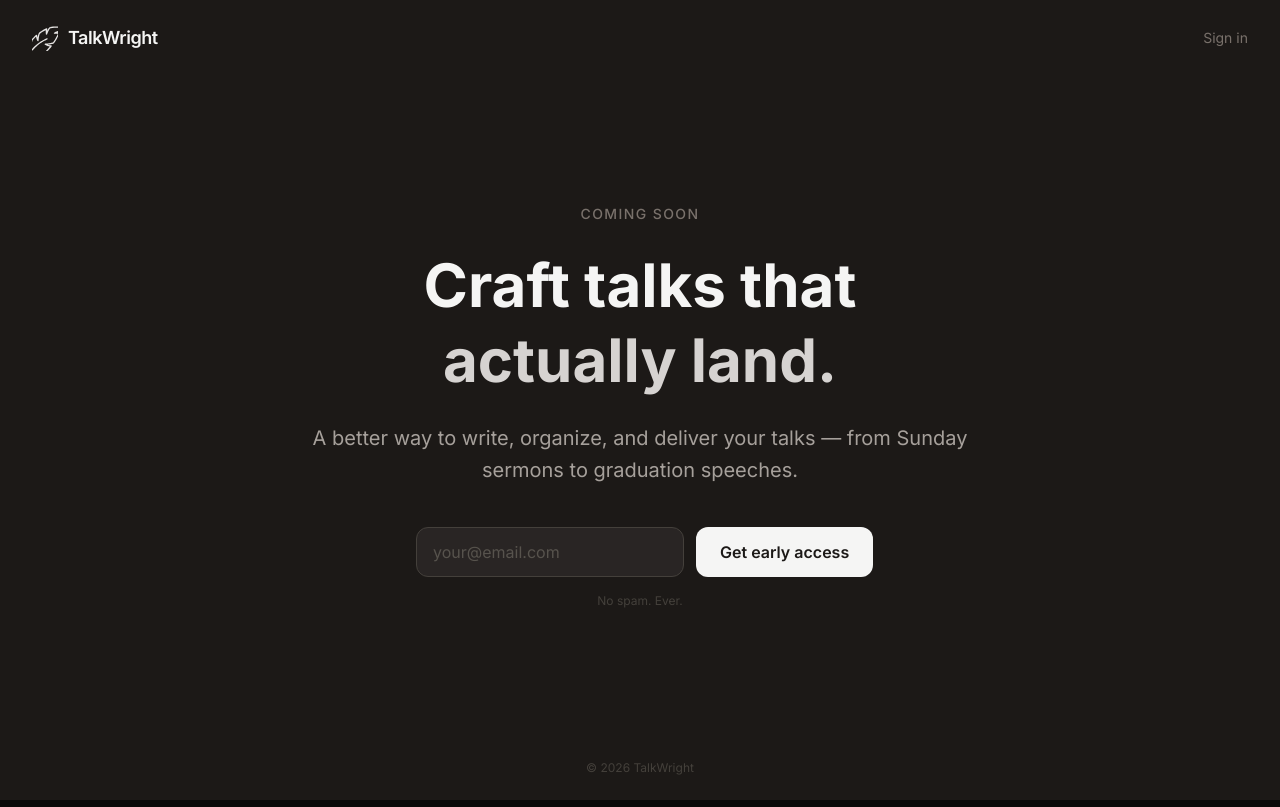
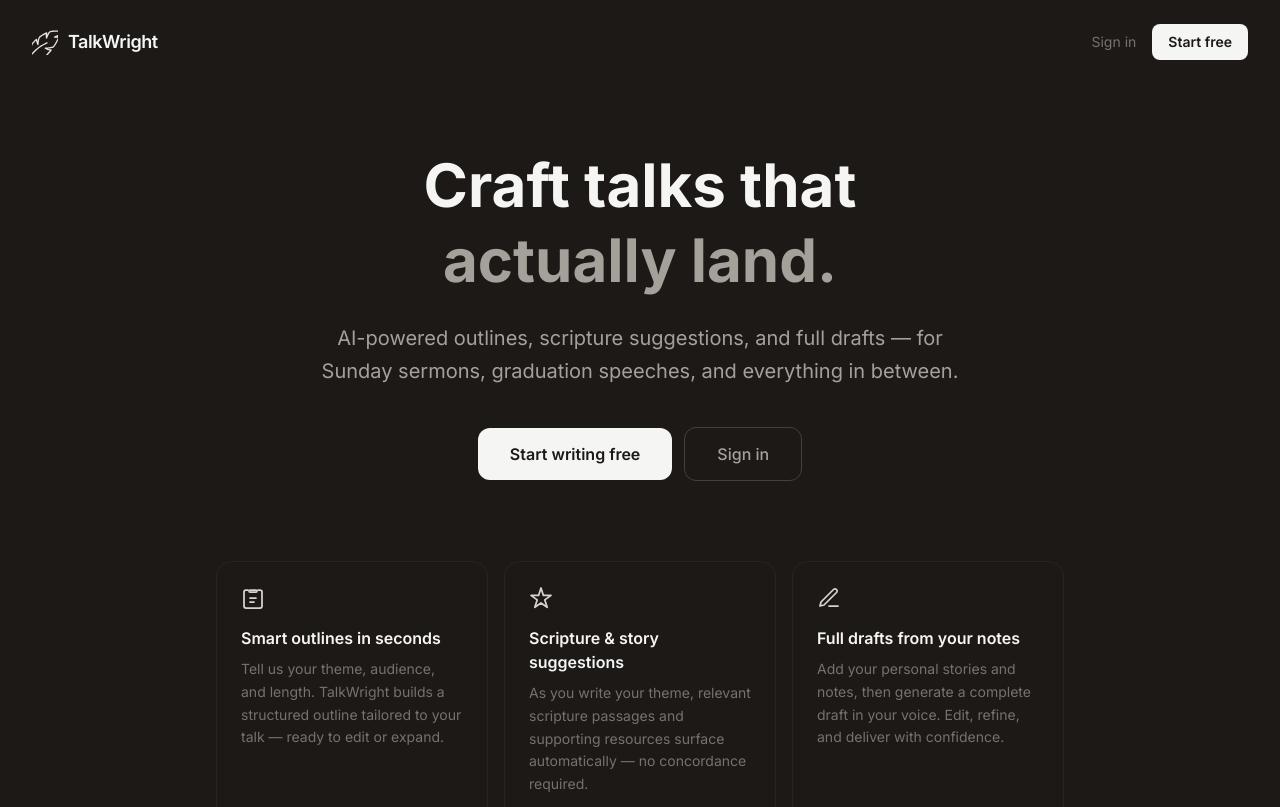
Before and after one commit to rockytauceti/talkwright, a Next.js app: page / in a window 1280 px wide. Shown: the top 807 px of the page. Built offline with nearby package versions, Linux system fonts and the light colour scheme; no server answers.

Commit message:
feat: build out home screen — hero, features, email capture, sign-up CTA

```diff
--- a/src/app/LandingPage.tsx
+++ b/src/app/LandingPage.tsx
@@ -3,6 +3,16 @@
 import { useState } from 'react'
 import Link from 'next/link'
 import Logo from '@/components/Logo'
+
+function FeatureCard({ icon, title, body }: { icon: React.ReactNode; title: string; body: string }) {
+  return (
+    <div className="bg-stone-900 border border-stone-800 rounded-2xl p-6 text-left">
+      <div className="mb-4 text-stone-300">{icon}</div>
+      <h3 className="text-stone-100 font-semibold text-base mb-2">{title}</h3>
+      <p className="text-stone-500 text-sm leading-relaxed">{body}</p>
+    </div>
+  )
+}
 
 export default function LandingPage() {
   const [email, setEmail] = useState('')
@@ -33,55 +43,113 @@ export default function LandingPage() {
           <Logo size={26} theme="dark" />
           <span className="text-stone-100 font-semibold text-lg tracking-tight">TalkWright</span>
         </div>
+        <div className="flex items-center gap-4">
           <Link
             href="/sign-in"
             className="text-sm text-stone-500 hover:text-stone-300 transition-colors"
           >
             Sign in
           </Link>
+          <Link
+            href="/sign-up"
+            className="text-sm bg-stone-100 hover:bg-white text-stone-900 font-semibold rounded-lg px-4 py-2 transition-colors"
+          >
+            Start free
+          </Link>
+        </div>
       </nav>
 
       {/* Hero */}
-      <div className="flex-1 flex flex-col items-center justify-center px-6 text-center">
+      <div className="flex flex-col items-center px-6 pt-16 pb-20 text-center">
         <div className="max-w-2xl mx-auto">
-          <p className="text-stone-500 text-sm font-medium uppercase tracking-widest mb-6">
-            Coming soon
-          </p>
           <h1 className="text-4xl sm:text-5xl md:text-6xl font-bold text-stone-100 leading-tight mb-6">
             Craft talks that{' '}
-            <span className="text-stone-300">actually land.</span>
+            <span className="text-stone-400">actually land.</span>
           </h1>
           <p className="text-stone-400 text-lg sm:text-xl leading-relaxed mb-10">
-            A better way to write, organize, and deliver your talks —
-            from Sunday sermons to graduation speeches.
+            AI-powered outlines, scripture suggestions, and full drafts —
+            for Sunday sermons, graduation speeches, and everything in between.
           </p>
+          <div className="flex flex-col sm:flex-row items-center justify-center gap-3">
+            <Link
+              href="/sign-up"
+              className="w-full sm:w-auto bg-stone-100 hover:bg-white text-stone-900 font-semibold rounded-xl px-8 py-3.5 transition-colors text-base"
+            >
+              Start writing free
+            </Link>
+            <Link
+              href="/sign-in"
+              className="w-full sm:w-auto border border-stone-700 hover:border-stone-500 text-stone-400 hover:text-stone-200 font-medium rounded-xl px-8 py-3.5 transition-colors text-base"
+            >
+              Sign in
+            </Link>
+          </div>
+        </div>
+      </div>
 
+      {/* Features */}
+      <div className="max-w-4xl mx-auto w-full px-6 pb-20">
+        <div className="grid grid-cols-1 sm:grid-cols-3 gap-4">
+          <FeatureCard
+            icon={
+              <svg width="24" height="24" viewBox="0 0 24 24" fill="none" stroke="currentColor" strokeWidth="1.75" strokeLinecap="round" strokeLinejoin="round">
+                <path d="M9 12h6M9 16h4M7 4H5a2 2 0 0 0-2 2v14a2 2 0 0 0 2 2h14a2 2 0 0 0 2-2V6a2 2 0 0 0-2-2h-2"/>
+                <path d="M9 4h6a1 1 0 0 1 0 2H9a1 1 0 0 1 0-2z"/>
+              </svg>
+            }
+            title="Smart outlines in seconds"
+            body="Tell us your theme, audience, and length. TalkWright builds a structured outline tailored to your talk — ready to edit or expand."
+          />
+          <FeatureCard
+            icon={
+              <svg width="24" height="24" viewBox="0 0 24 24" fill="none" stroke="currentColor" strokeWidth="1.75" strokeLinecap="round" strokeLinejoin="round">
+                <path d="M12 2l2.4 7.4H22l-6.2 4.5 2.4 7.4L12 17l-6.2 4.3 2.4-7.4L2 9.4h7.6z"/>
+              </svg>
+            }
+            title="Scripture & story suggestions"
+            body="As you write your theme, relevant scripture passages and supporting resources surface automatically — no concordance required."
+          />
+          <FeatureCard
+            icon={
+              <svg width="24" height="24" viewBox="0 0 24 24" fill="none" stroke="currentColor" strokeWidth="1.75" strokeLinecap="round" strokeLinejoin="round">
+                <path d="M12 20h9M16.5 3.5a2.121 2.121 0 0 1 3 3L7 19l-4 1 1-4 12.5-12.5z"/>
+              </svg>
+            }
+            title="Full drafts from your notes"
+            body="Add your personal stories and notes, then generate a complete draft in your voice. Edit, refine, and deliver with confidence."
+          />
+        </div>
+      </div>
+
+      {/* Email capture */}
+      <div className="border-t border-stone-800 px-6 py-16 text-center">
+        <div className="max-w-md mx-auto">
+          <p className="text-stone-400 text-sm mb-6">
+            Not ready to sign up? Stay in the loop.
+          </p>
           {submitted ? (
-            <div className="inline-flex items-center gap-2 bg-stone-800 border border-stone-700 rounded-xl px-6 py-4 text-stone-300">
-              <span className="text-stone-300">✓</span>
-              You&apos;re on the list. We&apos;ll be in touch.
+            <div className="inline-flex items-center gap-2 bg-stone-800 border border-stone-700 rounded-xl px-6 py-4 text-stone-300 text-sm">
+              ✓ You&apos;re on the list.
             </div>
           ) : (
-            <form onSubmit={handleSubmit} className="flex flex-col sm:flex-row gap-3 max-w-md mx-auto">
+            <form onSubmit={handleSubmit} className="flex flex-col sm:flex-row gap-3">
               <input
                 type="email"
                 required
                 placeholder="your@email.com"
                 value={email}
                 onChange={e => setEmail(e.target.value)}
-                className="flex-1 bg-stone-800 border border-stone-700 rounded-xl px-4 py-3 text-stone-100 placeholder-stone-600 focus:outline-none focus:border-stone-500 transition-colors"
+                className="flex-1 bg-stone-800 border border-stone-700 rounded-xl px-4 py-3 text-stone-100 placeholder-stone-600 focus:outline-none focus:border-stone-500 transition-colors text-sm"
               />
               <button
                 type="submit"
                 disabled={loading}
-                className="bg-stone-100 hover:bg-white text-stone-900 font-semibold rounded-xl px-6 py-3 transition-colors disabled:opacity-50 whitespace-nowrap"
+                className="bg-stone-700 hover:bg-stone-600 text-stone-200 font-medium rounded-xl px-5 py-3 transition-colors disabled:opacity-50 whitespace-nowrap text-sm"
               >
-                {loading ? 'Joining…' : 'Get early access'}
+                {loading ? 'Joining…' : 'Notify me'}
               </button>
             </form>
           )}
-
-          <p className="text-stone-700 text-xs mt-4">No spam. Ever.</p>
         </div>
       </div>
 
```
Lines whose indentation alone changed are shown as unchanged.
